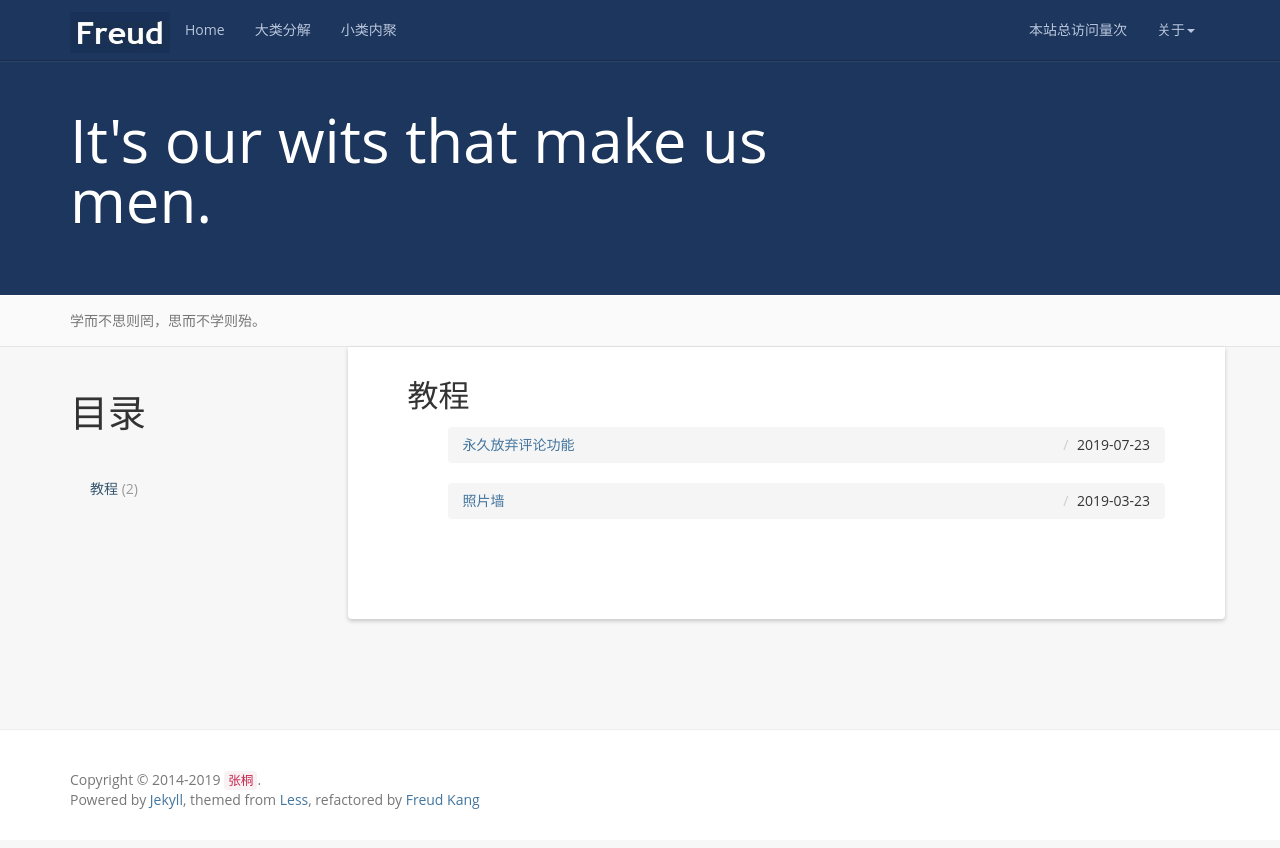
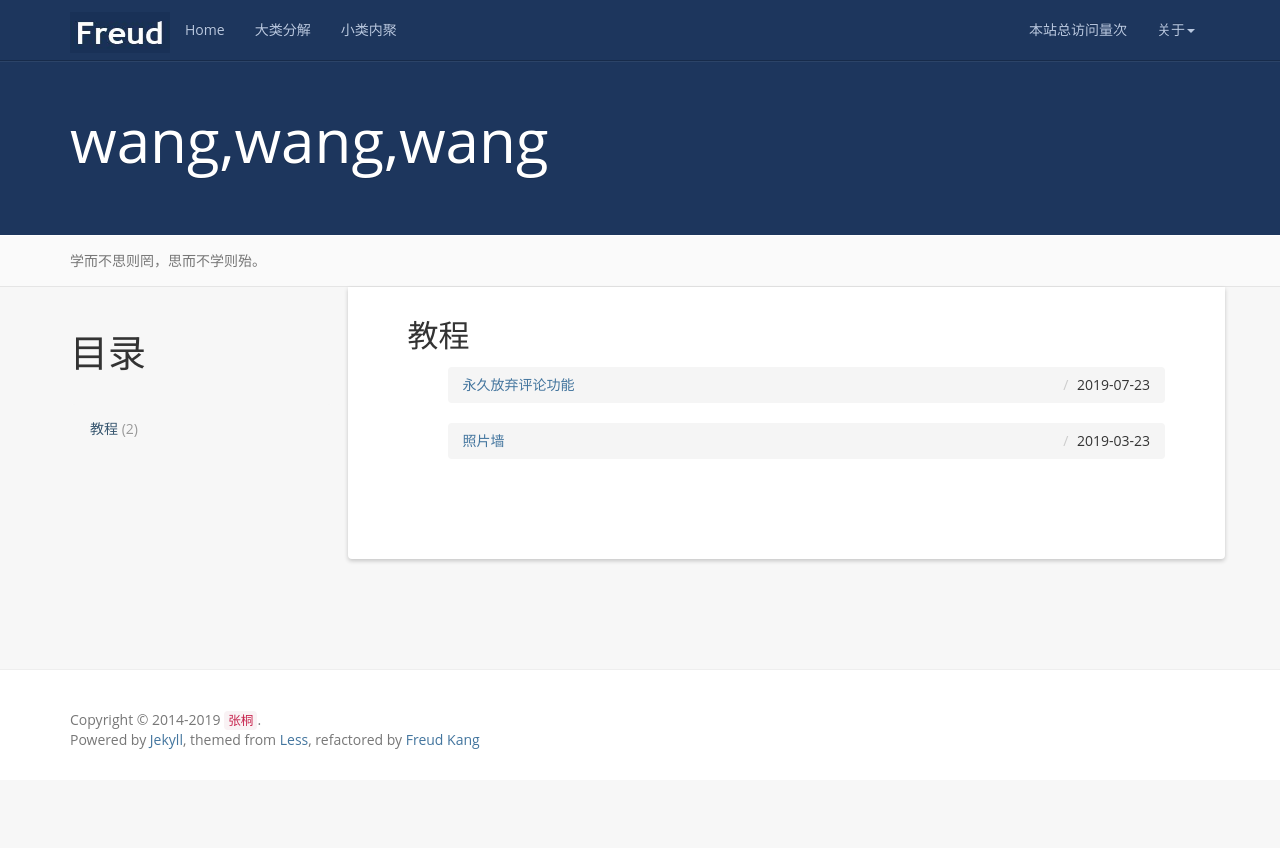
Before and after one commit to zhangto/zhangto.github.io, a Jekyll site: the page built from tag/index.html, in a window 1280 px wide. Shown: the top 848 px of the page. Built offline with Jekyll 4.4.1, drawn with Linux system fonts in a browser that asks for light colours; nearby versions of some CDN libraries; comment, search, counter and statistics services are not loaded; part of the change alters nothing that is shown.

Commit message:
Update _config.yml

```diff
--- a/_config.yml
+++ b/_config.yml
@@ -6,9 +6,9 @@ url: https://www.zhangto.github.io
 resume_site: https://www.zhangto.github.io
 github: https://github.com/zhangto
 baseurl: ""
-description: Actually, less is more!
-meta_description: 康志华;个人博客;学而不思则罔;思而不学则殆;生命不止;折腾不休
-motto: It's our wits that make us men.
+description: my world
+meta_description: 个人博客
+motto: wang,wang,wang
 banner: 学而不思则罔，思而不学则殆。
 
 #permalink: /:categories/:year/:month/:day/:title/
@@ -17,7 +17,7 @@ paginate: 10
 
 exclude: ['README.md', 'Gemfile.lock', 'Gemfile', 'Rakefile']
 
-github_username: luoyan35714
+github_username: zhangto
 
 # Build settings
 markdown: kramdown
```
